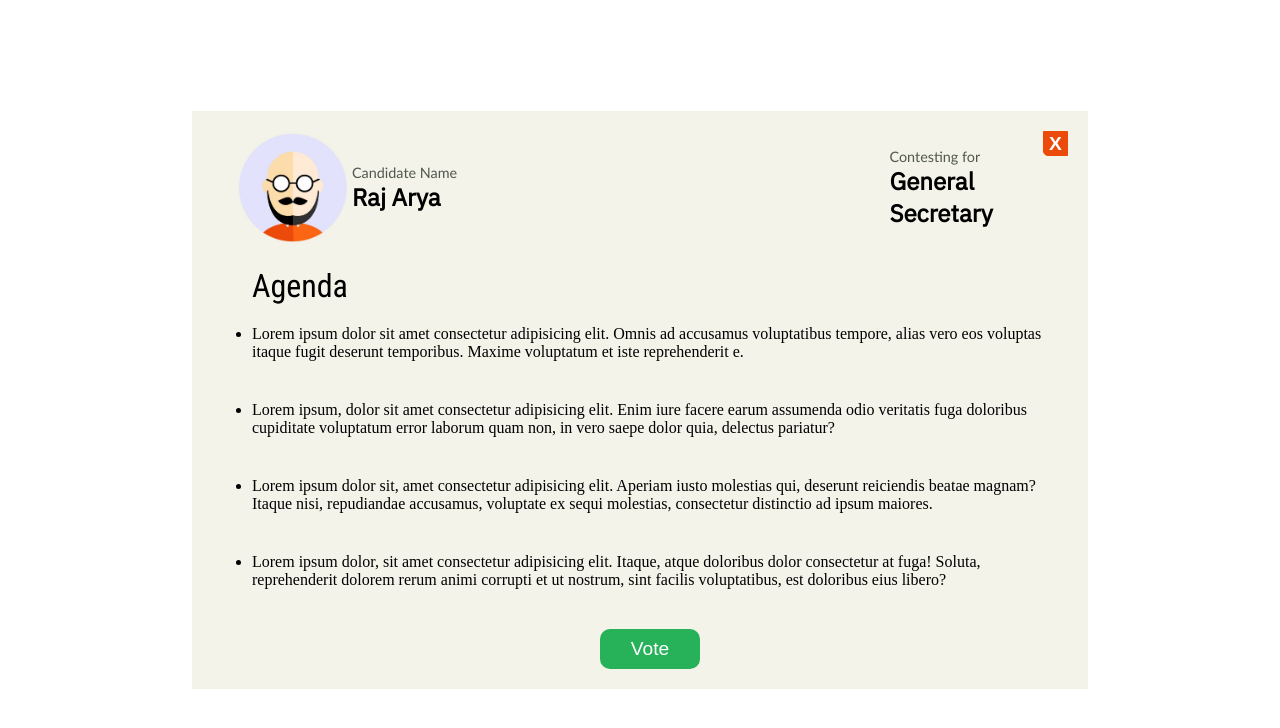
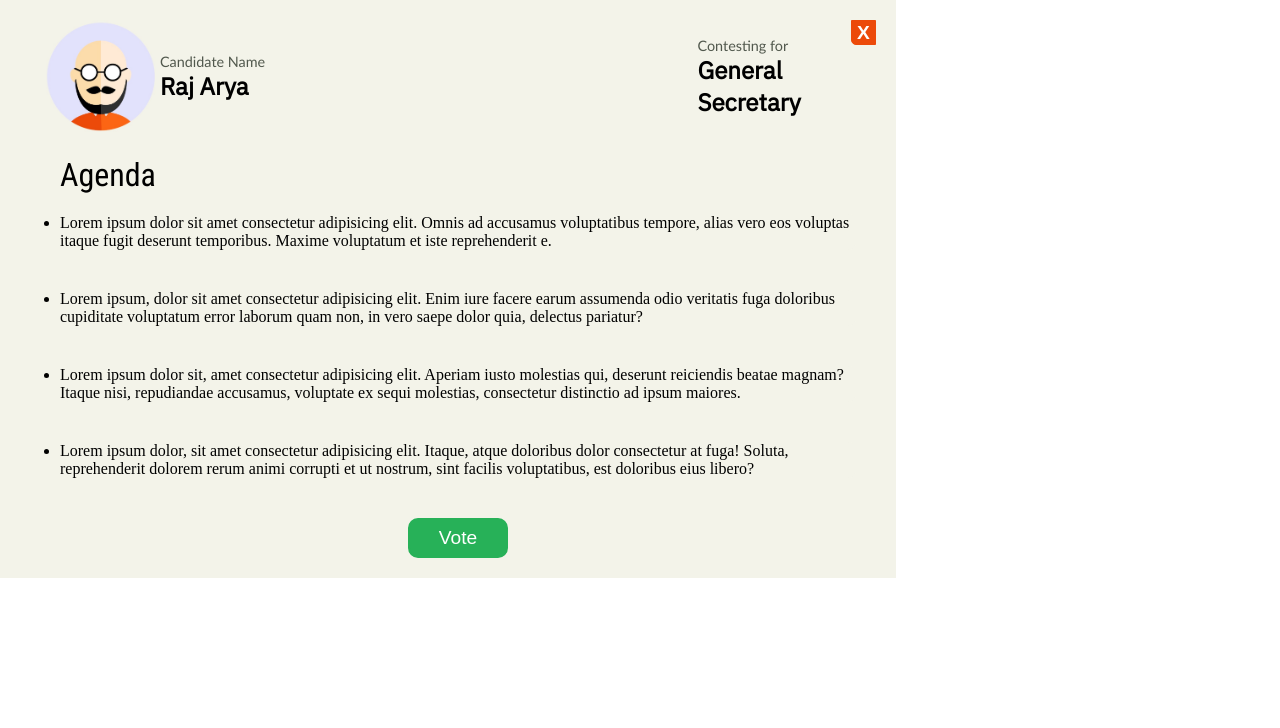
Before and after one commit to TheAdich/KritiPS, a React (Create React App) app: page /agenda in a window 1280 px wide. Shown: the top 728 px of the page. Built offline with nearby package versions, Linux system fonts and the light colour scheme.

Commit message:
css bug fixed

```diff
--- a/src/pages/components/agendaPopUp/agendapopup.css
+++ b/src/pages/components/agendaPopUp/agendapopup.css
@@ -1,4 +1,4 @@
-.body-2{
+.bod-2{
     display: flex;
     flex-direction: column;
     background-color: #F3F3E9 ;
--- a/src/pages/components/agendaPopUp/agendapopup.js
+++ b/src/pages/components/agendaPopUp/agendapopup.js
@@ -3,7 +3,7 @@ import './agendapopup.css';
 const AgendaPopUp = () => {
   return (
     <>
-     <div className="body-2">
+     <div className="bod-2">
     <div className="agenda-head-wrapper">
         <div id="agenda-img-cantainer">
             <img src='pics2.jpg' alt=""/>
--- a/src/pages/components/voterpopup/Voterpopup.js
+++ b/src/pages/components/voterpopup/Voterpopup.js
@@ -10,7 +10,7 @@ const Voterpopup = () => {
 
     return(
         <>
-        <div className='body-1'>
+        <div className='bod-1'>
         <div className="outer-wrapper">
         <h1 id="page7-heading">Confirm your Votes</h1>
         <div className="candidates-wrapper">
--- a/src/pages/home.css
+++ b/src/pages/home.css
@@ -4,18 +4,13 @@
     padding: 0px;
     margin: 0px;
 }
-.body-1{
+.bod-1{
     display: flex;
     justify-content: center;
     align-items: center;
     min-height: 100vh;
 }
-body{
-    display: flex;
-    justify-content: center;
-    align-items: center;
-    min-height: 100vh;
-}
+
 
 /* page-1 */
 .section{
--- a/src/pages/home.js
+++ b/src/pages/home.js
@@ -24,7 +24,7 @@ const  Home=()=> {
     }
 
     return (
-        <div className='body-1'>
+        <div className='bod-1'>
 
             <div className="section" id="left-section">
                 <nav>
```
